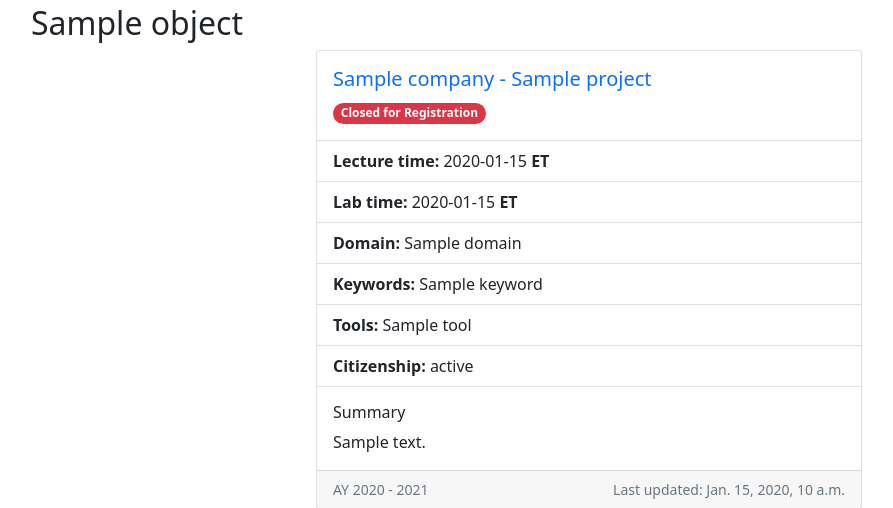
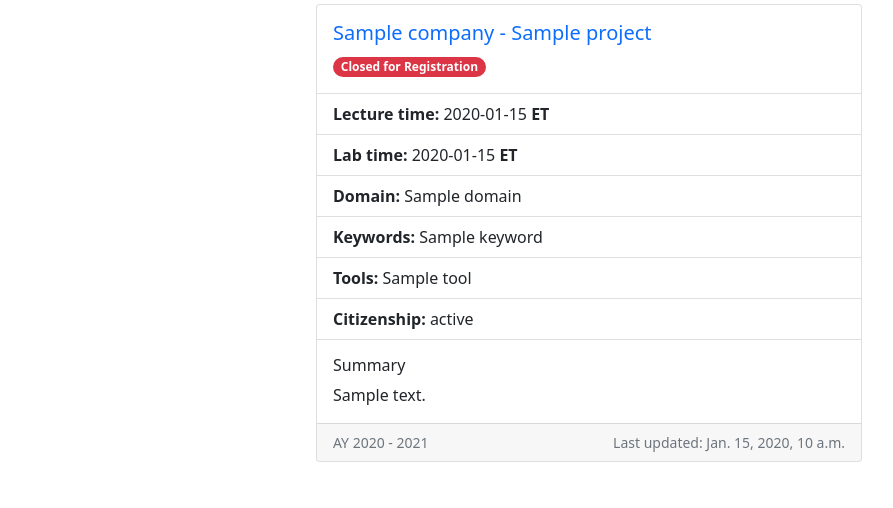
Before and after one commit to TheDataMine/tdm_site, a Django app: template tdm_site/templates/companies/company_detail.html in a window 1280 px wide. Shown: the part 56-564 px from the top of the page, without its empty margins (51-944 px from the left). Run offline with Django 3.2, Linux system fonts and the light colour scheme; the template is opened without the code that fills it: most values are stand-ins (such as "Sample title", 1, 10 or a date in 2020); some libraries are stand-ins or nearby versions.

Commit message:
Update company_detail.html

```diff
--- a/tdm_site/templates/companies/company_detail.html
+++ b/tdm_site/templates/companies/company_detail.html
@@ -1,7 +1,7 @@
 {% extends "base.html" %}
 {% load static %}
 
-{% block title %}Company: {{ object.name }}{% endblock %}
+{% block title %}Company: {% endblock %}
 
 {% block content %}
 <div class="container">
@@ -9,8 +9,7 @@
   <div class="row">
     <div class="col-sm-12">
 
-      <h2>{{ object.name }}</h2>
-          {% for project in object.project_set.all %}
+          {% for project in object %}
           <div class="row justify-content-center">
             <div class="col-6">
               <div class="card mb-3">
```
